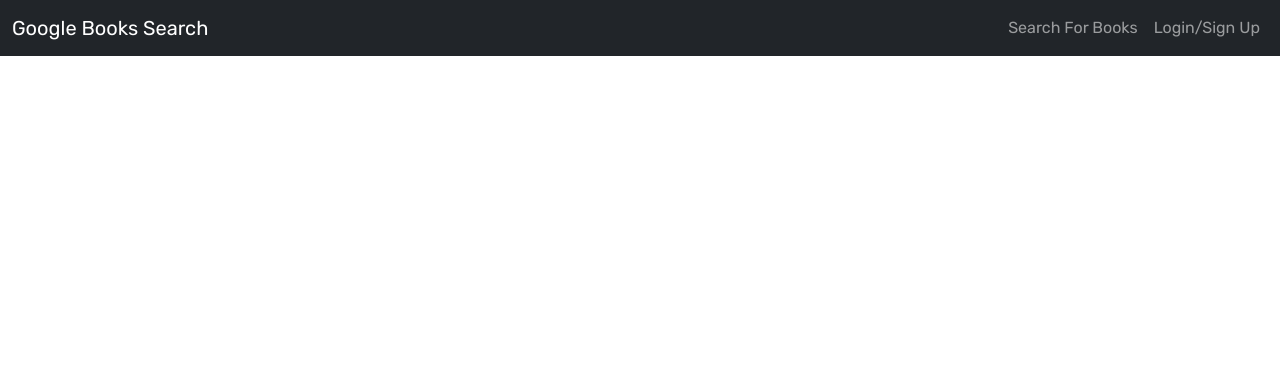
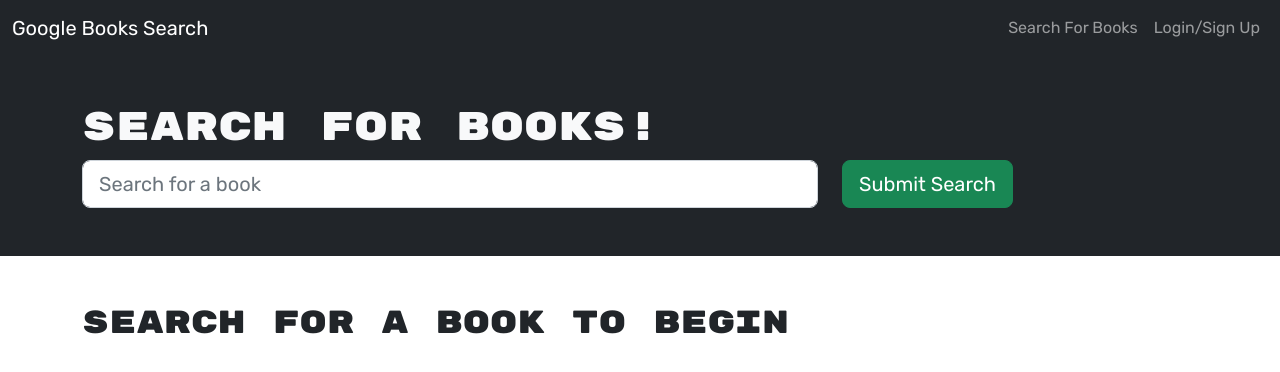
Before and after one commit to jonnyboy808/my-book-engine, a React (Create React App) app in the folder client/: page / in a window 1280 px wide. Shown: the top 372 px of the page. Built offline with nearby package versions, Linux system fonts and the light colour scheme.

Commit message:
restored app.js links

```diff
--- a/client/src/App.js
+++ b/client/src/App.js
@@ -28,11 +28,11 @@
         <Routes>
           <Route
             path='/'
-            element={SearchBooks}
+            element={<SearchBooks />}
           />
           <Route
             path='/saved'
-            element={SavedBooks}
+            element={<SavedBooks />}
           />
           <Route
             path='*'
```
